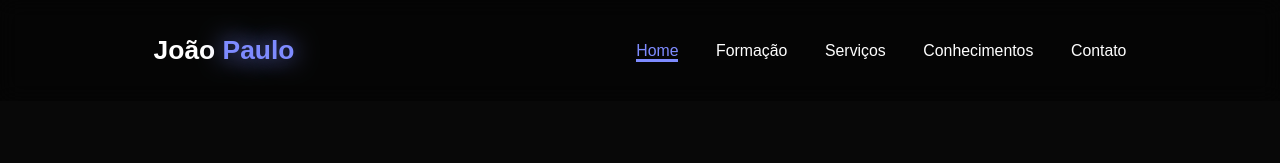
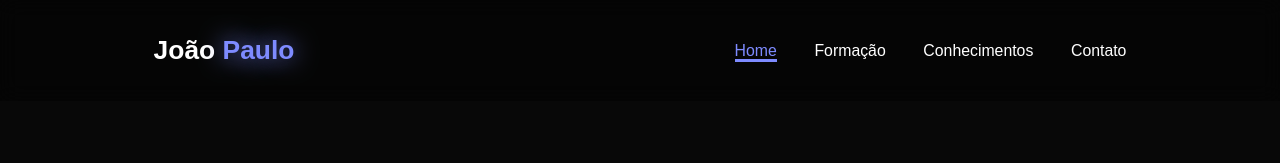
Before and after one commit to joaopaulofserafim/Portfolio, a plain HTML site: page index.html in a window 1280 px wide. Shown: the top 163 px of the page. Drawn offline with nearby package versions, Linux system fonts and the light colour scheme.

Commit message:
Finalizado!

```diff
--- a/index.html
+++ b/index.html
@@ -17,7 +17,7 @@
       <nav class="navbar">
         <a href="#home-section" class="active-h">Home</a>
         <a href="#formacao-section">Formação</a>
-        <a href="#servicos-section">Serviços</a>
+        <!-- <a href="#servicos-section">Serviços</a> -->
         <a href="#projetos-section">Conhecimentos</a>
         <a href="#contato-section">Contato</a>
       </nav>
```
